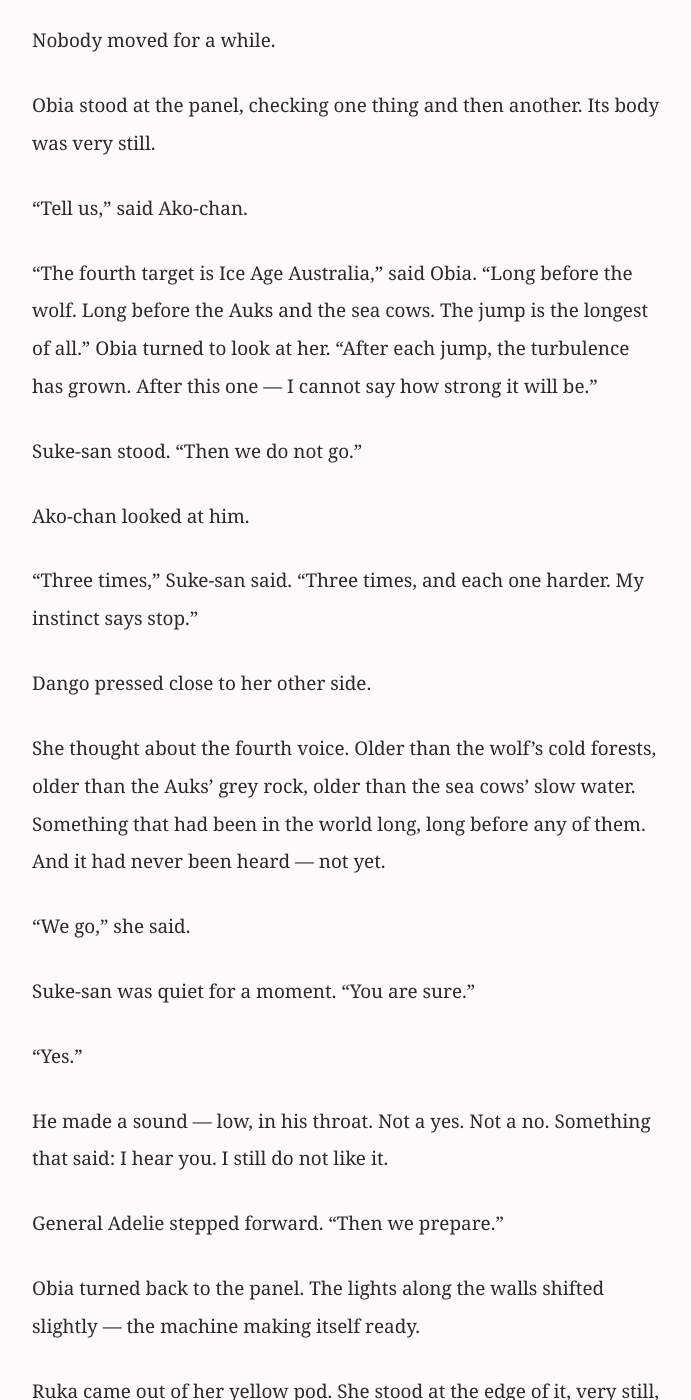
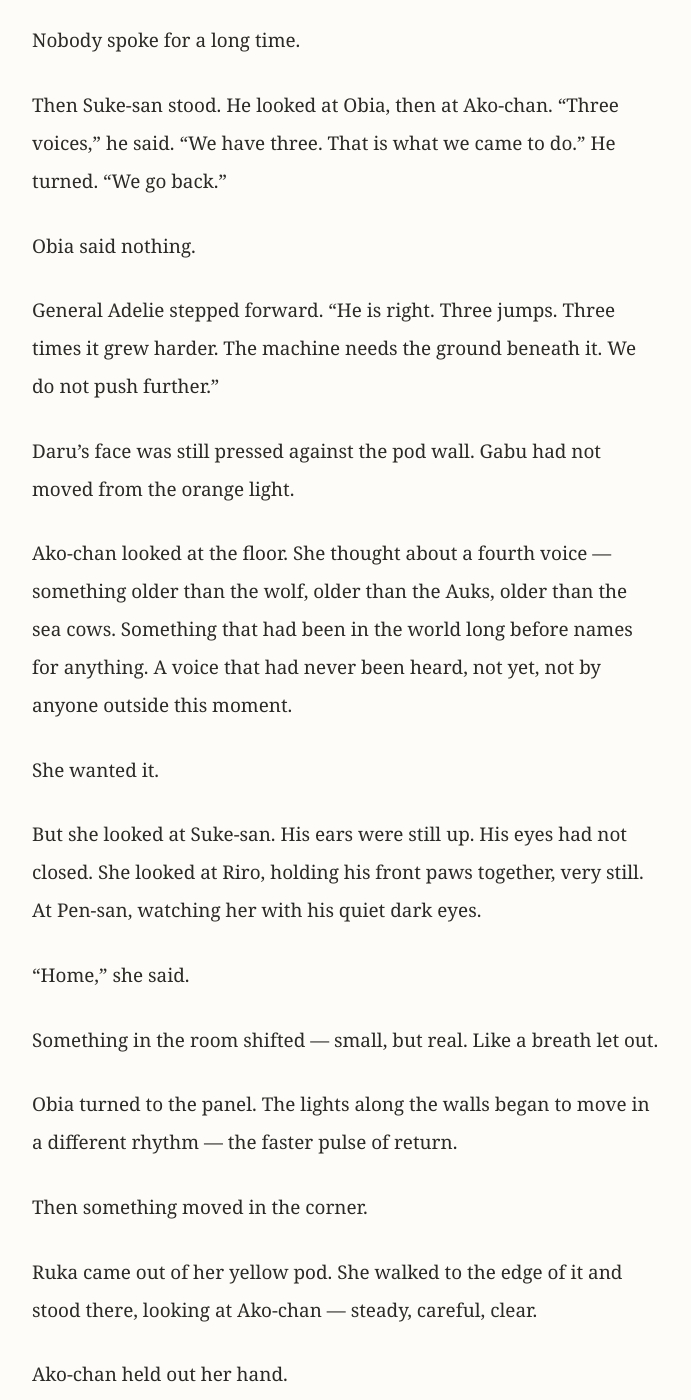
Before and after one commit to morisaki-yuichi/ako-chans-adventure, a Jekyll site: the page built from season2/chapter20/ep072.md, in a window 1280 px wide and 1400 px high, scrolled down 254 px. Shown: the whole window, without its empty margins (294-985 px from the left). Built offline with Jekyll 4.4.1, drawn with Linux system fonts in a browser that asks for light colours; some of the changed text lies outside the part shown.

Commit message:
Revise Ep71-73 — accidental Ice Age jump instead of intentional
Ep71: Remove "fourth target is oldest" framing; Obia now warns that
even the return jump may follow the turbulence pattern.

Ep72: Full rewrite ("The Fourth" → "Home"). Group agrees to return to
present rather than make a reckless 4th jump. Suke-san and General
Adelie lead the decision; Ako-chan says "Home." Ruka exits her pod on
her own before the jump.

Ep73: Final line changed from "Take us there. Now." to "Find them." —
Obia does not yet know where the tortoises were swept.

Planning docs updated to match: timeline.md (Ep71-73, Ep78) and
design-decisions.md (Ch.20 structure, drama notes).

Ep78 remains unchanged — rescue team's arrival without preamble is
more cinematic; Obia's calculation stays off-screen.

```diff
--- a/season2/chapter20/ep072.md
+++ b/season2/chapter20/ep072.md
@@ -1,49 +1,45 @@
 ---
 layout: episode
-title: "The Fourth"
+title: "Home"
 season: 2
 chapter: 20
 episode: 72
 level: A1-A2
-word_count: 279
+word_count: 284
 story_day: 41
 prev_ep: /season2/chapter20/ep071/
 next_ep: /season2/chapter20/ep073/
 permalink: /season2/chapter20/ep072/
 ---
 
-Nobody moved for a while.
+Nobody spoke for a long time.
 
-Obia stood at the panel, checking one thing and then another. Its body was very still.
+Then Suke-san stood. He looked at Obia, then at Ako-chan. "Three voices," he said. "We have three. That is what we came to do." He turned. "We go back."
 
-"Tell us," said Ako-chan.
+Obia said nothing.
 
-"The fourth target is Ice Age Australia," said Obia. "Long before the wolf. Long before the Auks and the sea cows. The jump is the longest of all." Obia turned to look at her. "After each jump, the turbulence has grown. After this one — I cannot say how strong it will be."
+General Adelie stepped forward. "He is right. Three jumps. Three times it grew harder. The machine needs the ground beneath it. We do not push further."
 
-Suke-san stood. "Then we do not go."
+Daru's face was still pressed against the pod wall. Gabu had not moved from the orange light.
 
-Ako-chan looked at him.
+Ako-chan looked at the floor. She thought about a fourth voice — something older than the wolf, older than the Auks, older than the sea cows. Something that had been in the world long before names for anything. A voice that had never been heard, not yet, not by anyone outside this moment.
 
-"Three times," Suke-san said. "Three times, and each one harder. My instinct says stop."
+She wanted it.
 
-Dango pressed close to her other side.
+But she looked at Suke-san. His ears were still up. His eyes had not closed. She looked at Riro, holding his front paws together, very still. At Pen-san, watching her with his quiet dark eyes.
 
-She thought about the fourth voice. Older than the wolf's cold forests, older than the Auks' grey rock, older than the sea cows' slow water. Something that had been in the world long, long before any of them. And it had never been heard — not yet.
+"Home," she said.
 
-"We go," she said.
+Something in the room shifted — small, but real. Like a breath let out.
 
-Suke-san was quiet for a moment. "You are sure."
+Obia turned to the panel. The lights along the walls began to move in a different rhythm — the faster pulse of return.
 
-"Yes."
+Then something moved in the corner.
 
-He made a sound — low, in his throat. Not a yes. Not a no. Something that said: I hear you. I still do not like it.
+Ruka came out of her yellow pod. She walked to the edge of it and stood there, looking at Ako-chan — steady, careful, clear.
 
-General Adelie stepped forward. "Then we prepare."
+Ako-chan held out her hand.
 
-Obia turned back to the panel. The lights along the walls shifted slightly — the machine making itself ready.
+Ruka did not step forward. But she stayed. Head up. Eyes open.
 
-Ruka came out of her yellow pod. She stood at the edge of it, very still, and looked at Ako-chan.
-
-Suke-san pressed against her right side. He said nothing more.
-
-But he pressed a little harder than usual.
+She did not go back inside.
```
Also changed, not shown: planning/design-decisions.md (+4 -4 lines), planning/timeline.md (+14 -18 lines), season2/chapter20/ep071.md (+1 -1 lines), season2/chapter20/ep073.md (+1 -1 lines).
